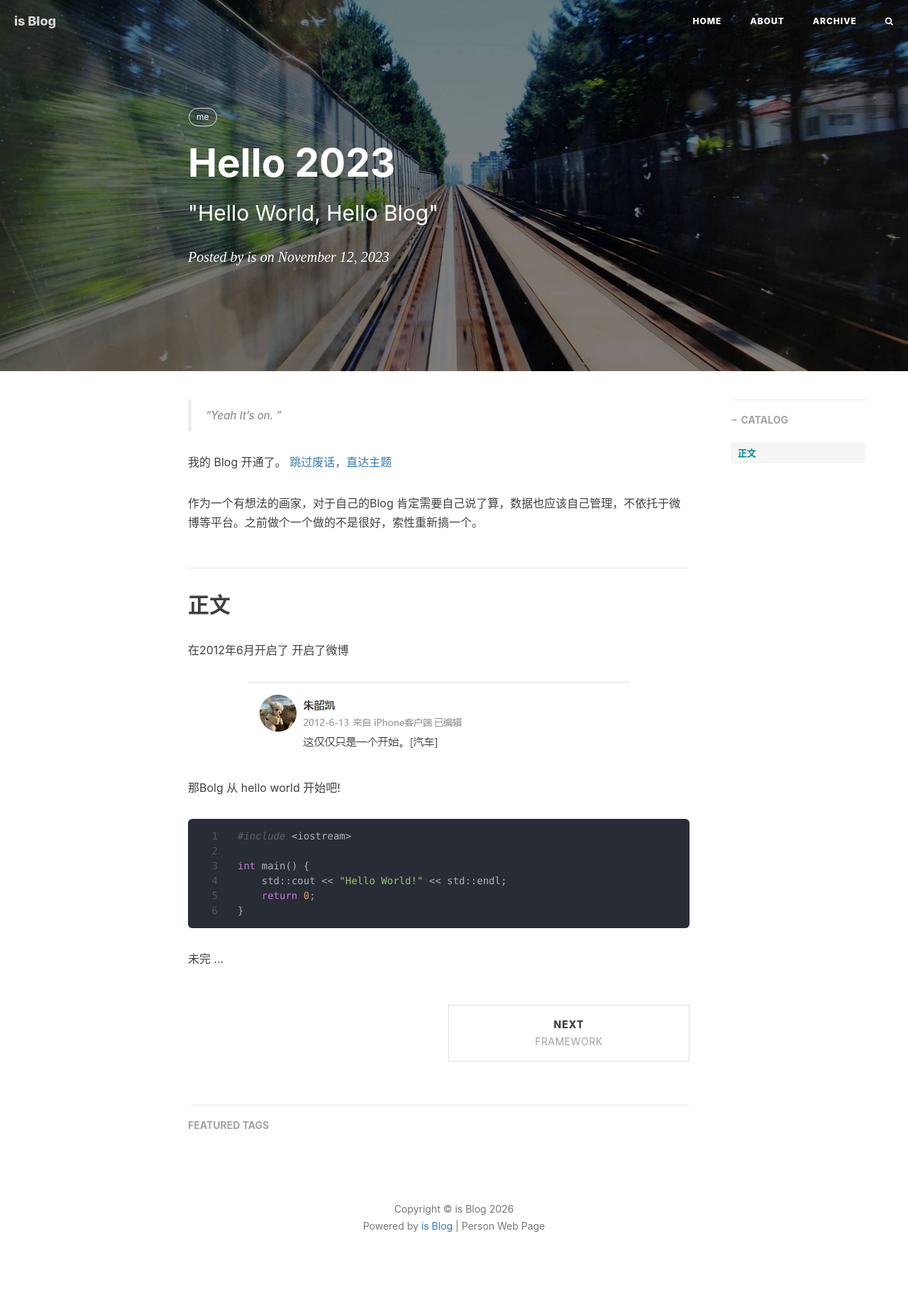
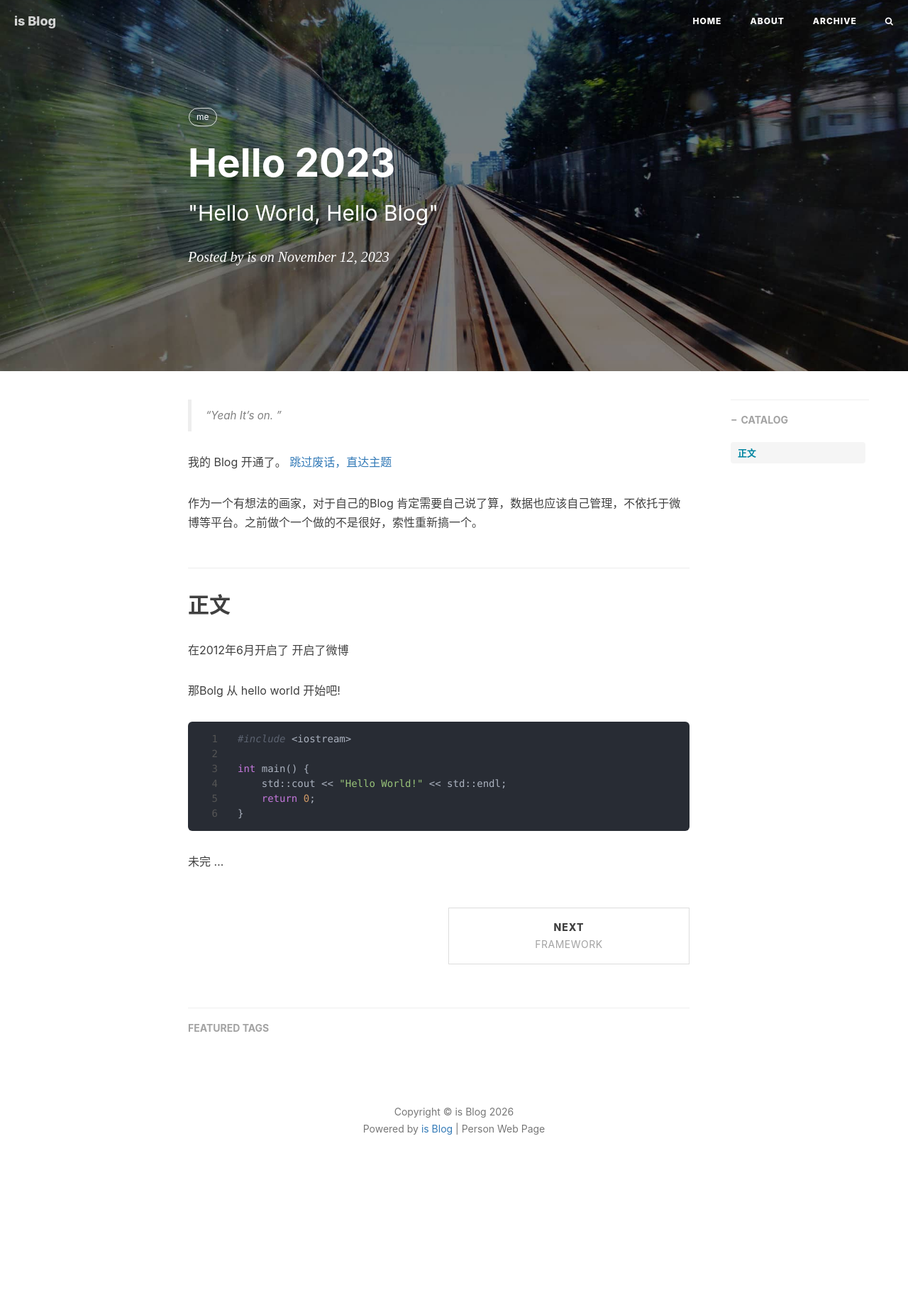
Before and after one commit to isshaokai/isshaokai.github.io, a Jekyll site: the page built from _posts/2023-11-10-hello-2023.md, in a window 1280 px wide. Shown: the whole page at 71% size. Built offline with Jekyll 4.4.1, drawn with Linux system fonts in a browser that asks for light colours; nearby versions of some CDN libraries; comment, search, counter and statistics services are not loaded; after the commit the page ends 1695 px from its top, so only the background shows below that.

Commit message:
fix: update posts and remove unused images

```diff
--- a/_posts/2023-11-10-hello-2023.md
+++ b/_posts/2023-11-10-hello-2023.md
@@ -25,8 +25,6 @@ tags:
 
 在2012年6月开启了 开启了微博
 
-![图片描述](/img/in-post/first_weibo.jpg)
-
 
 
 
```
Also changed, not shown: img/dog.jpg (deleted), img/home-bg.jpg (deleted), img/in-post/first_weibo.jpg (deleted).
